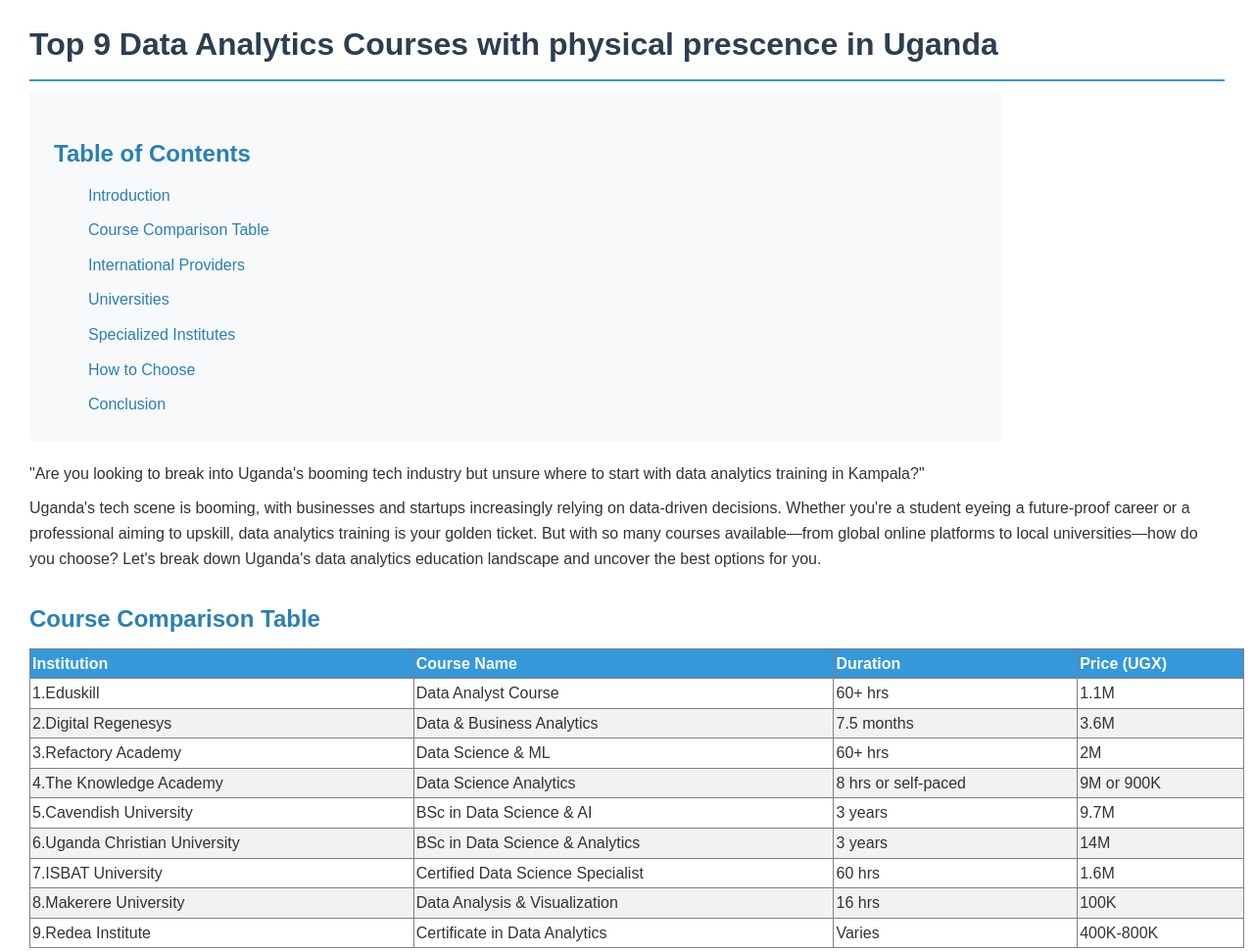
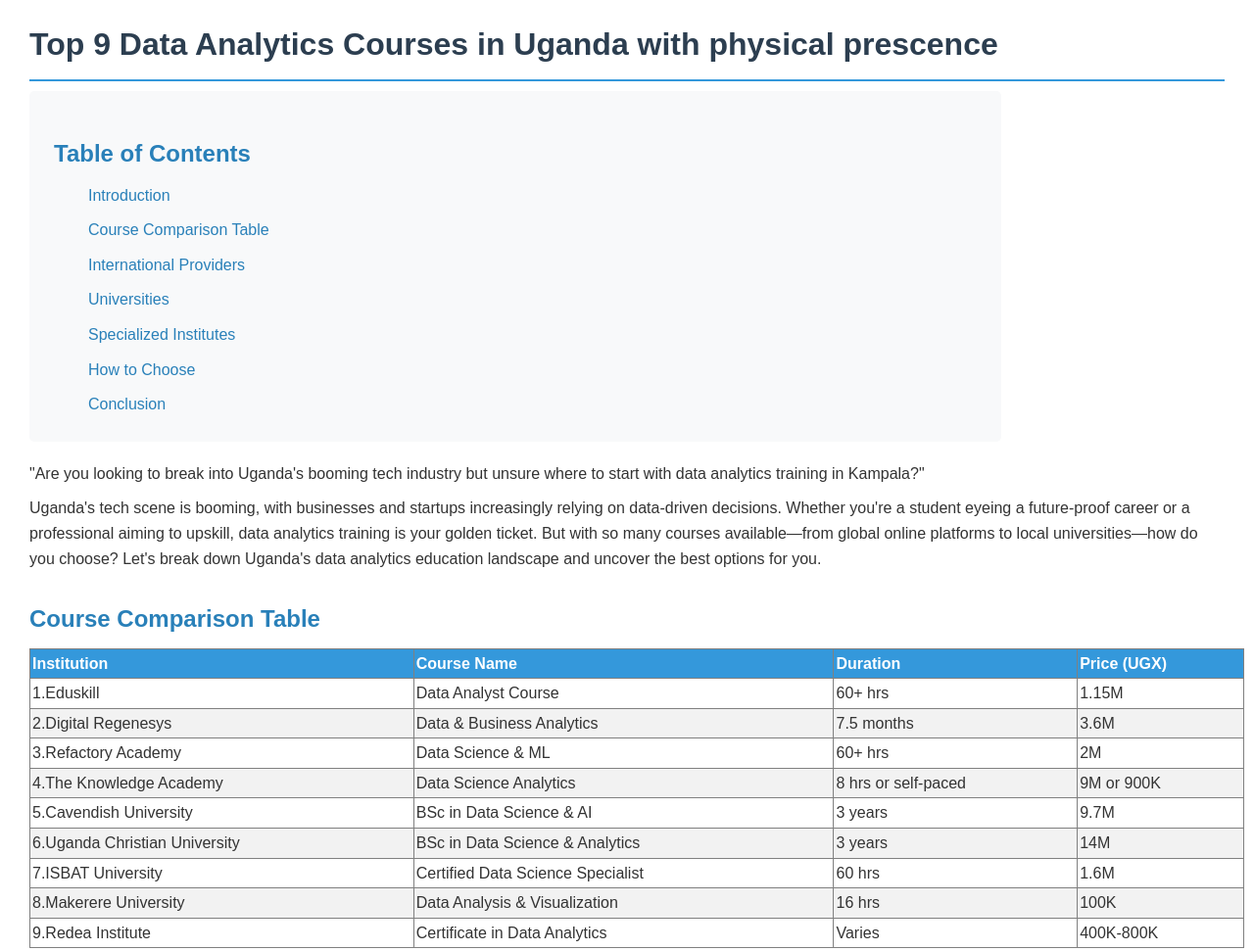
Before and after one commit to yokiedenis/blog, a plain HTML site: page index.html in a window 1280 px wide. Shown: the top 971 px of the page at 98% size. Drawn offline with Linux system fonts and the light colour scheme.

Commit message:
updating with local

```diff
--- a/index.html
+++ b/index.html
@@ -107,7 +107,7 @@
 
 <body>
 
-    <h1>Top 9  Data Analytics Courses with physical prescence in Uganda</h1>
+    <h1>Top 9  Data Analytics Courses in Uganda with physical prescence</h1>
 
     <!-- Table of Contents -->
     <div class="toc">
@@ -140,7 +140,7 @@
                 <td>1.Eduskill</td>
                 <td>Data Analyst Course</td>
                 <td>60+ hrs</td>
-                <td>1.1M</td>
+                <td>1.15M</td>
             </tr>
             <tr>
                 <td>2.Digital Regenesys</td>
```
